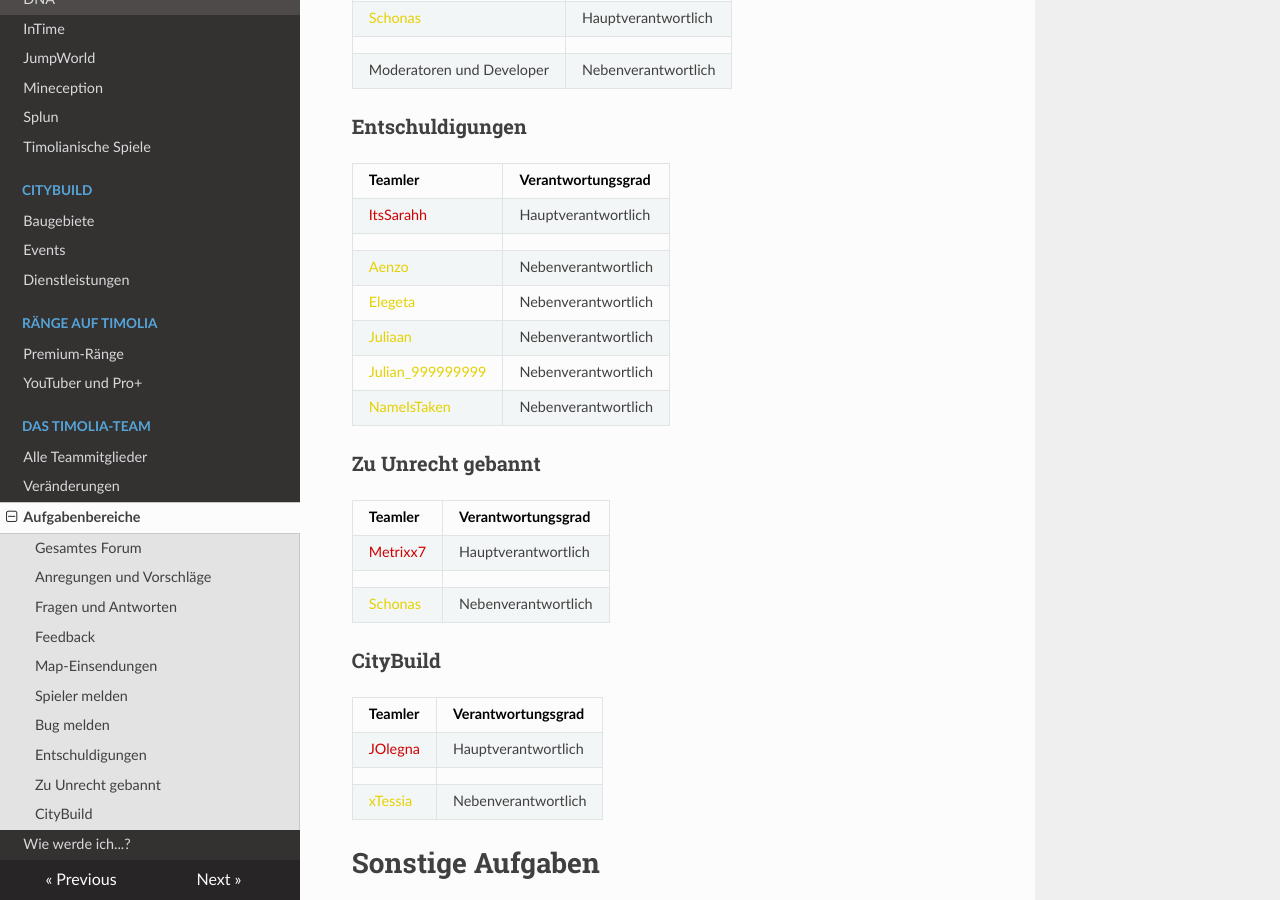
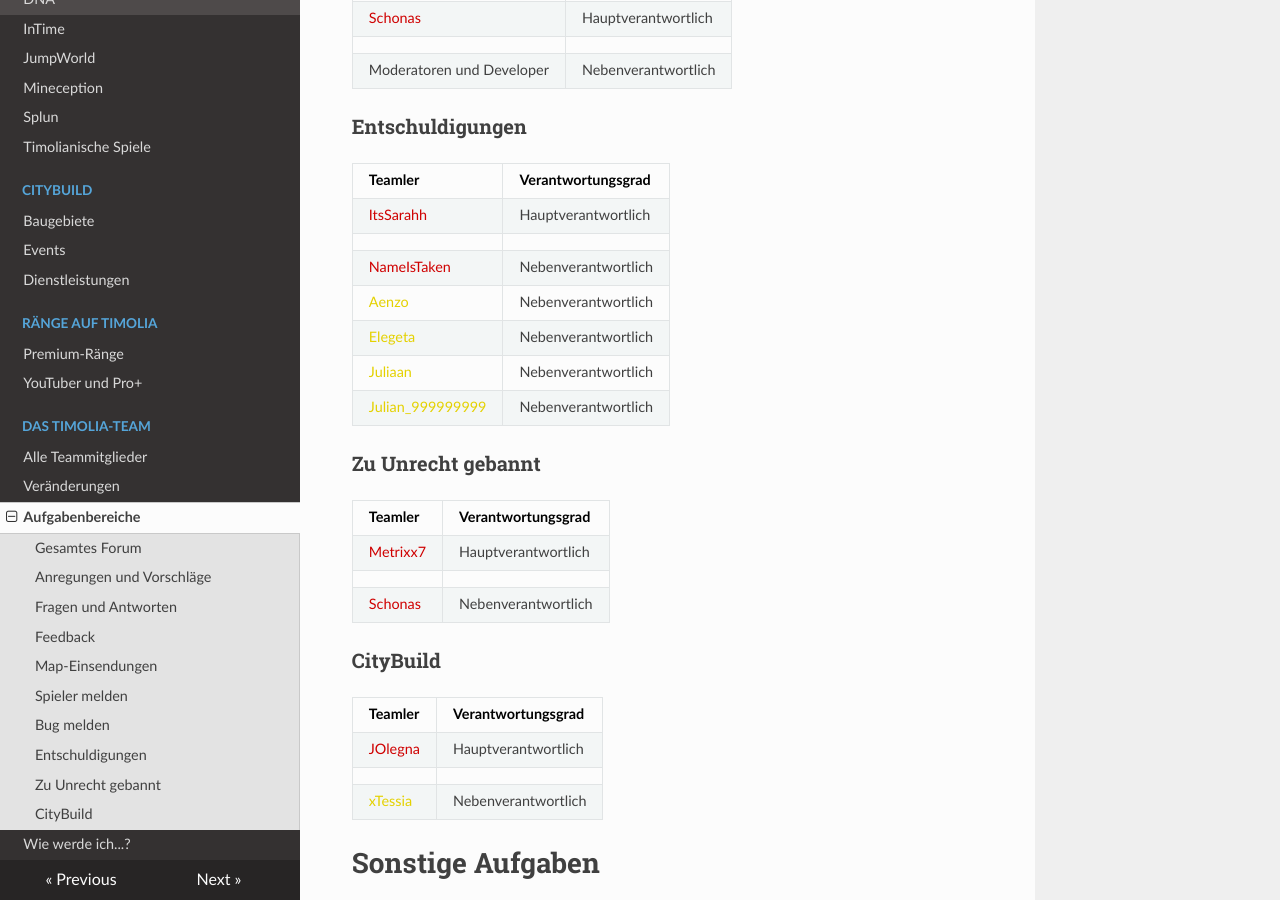
Before and after one commit to TimoliaDE/HowTo, an MkDocs documentation site: the page built from docs/team/responsibilities.md, in a window 1280 px wide and 900 px high, scrolled down 1791 px. Built offline with MkDocs 1.6.1, drawn with Linux system fonts in a browser that asks for light colours; nearby versions of some CDN libraries; old or Windows-style settings are respelled for this version of MkDocs; some of the changed text lies outside the part shown.

Commit message:
Update responsibilities.md

```diff
--- a/docs/team/responsibilities.md
+++ b/docs/team/responsibilities.md
@@ -9,14 +9,14 @@ Die Verantwortlichen für das gesamte Forum kümmern sich sowohl um den Aufbau d
 | ------ | ------ |
 |<span style="color:#CF0101">Milam</span> | Hauptverantwortlich |
 | | |
-|<span style="color:#E4D100">NameIsTaken</span> | Nebenverantwortlich |
+|<span style="color:#CF0101">NameIsTaken</span> | Nebenverantwortlich |
 
 ###<strong>Anregungen und Vorschläge</strong>
 
 | Teamler | Verantwortungsgrad |
 | ------ | ------ |
 |<span style="color:#CF0101">Milam</span> | Hauptverantwortlich |
-|<span style="color:#E4D100">NameIsTaken</span> | Hauptverantwortlich |
+|<span style="color:#CF0101">NameIsTaken</span> | Hauptverantwortlich |
 | | |
 |<span style="color:#E4D100">Julian_999999999</span> | Nebenverantwortlich |
 
@@ -42,7 +42,7 @@ Die Verantwortlichen für das gesamte Forum kümmern sich sowohl um den Aufbau d
 ###<strong>Map-Einsendungen</strong>
 | Teamler | Verantwortungsgrad |
 | ------ | ------ |
-|<span style="color:#E4D100">Schonas</span> | Hauptverantwortlich |
+|<span style="color:#CF0101">Schonas</span> | Hauptverantwortlich |
 | | |
 |<span style="color:#CF0101">ItsSarahh</span> | Nebenverantwortlich |
 |<span style="color:#E4D100">felliongi21</span> | Nebenverantwortlich |
@@ -58,7 +58,7 @@ Die Verantwortlichen für das gesamte Forum kümmern sich sowohl um den Aufbau d
 ###<strong>Bug melden</strong>
 | Teamler | Verantwortungsgrad |
 | ------ | ------ |
-|<span style="color:#E4D100">Schonas</span> | Hauptverantwortlich |
+|<span style="color:#CF0101">Schonas</span> | Hauptverantwortlich |
 | | |
 |Moderatoren und Developer| Nebenverantwortlich |
 
@@ -67,18 +67,18 @@ Die Verantwortlichen für das gesamte Forum kümmern sich sowohl um den Aufbau d
 | ------ | ------ |
 |<span style="color:#CF0101">ItsSarahh</span> | Hauptverantwortlich |
 | | |
+|<span style="color:#CF0101">NameIsTaken</span> | Nebenverantwortlich |
 |<span style="color:#E4D100">Aenzo</span> | Nebenverantwortlich |
 |<span style="color:#E4D100">Elegeta</span> | Nebenverantwortlich |
 |<span style="color:#E4D100">Juliaan</span> | Nebenverantwortlich |
 |<span style="color:#E4D100">Julian_999999999</span> | Nebenverantwortlich |
-|<span style="color:#E4D100">NameIsTaken</span> | Nebenverantwortlich |
 
 ###<strong>Zu Unrecht gebannt</strong>
 | Teamler | Verantwortungsgrad |
 | ------ | ------ |
 |<span style="color:#CF0101">Metrixx7</span> | Hauptverantwortlich |
 | | |
-|<span style="color:#E4D100">Schonas</span> | Nebenverantwortlich |
+|<span style="color:#CF0101">Schonas</span> | Nebenverantwortlich |
 
 ###<strong>CityBuild</strong>
 | Teamler | Verantwortungsgrad |
@@ -106,7 +106,7 @@ Bei jeglichen Fehlern in den Diensten von Timolia kümmert sich dieser Teamler d
 
 | Teamler | Verantwortungsgrad |
 | ------ | ------ |
-|<span style="color:#E4D100">Schonas</span> | Hauptverantwortlich |
+|<span style="color:#CF0101">Schonas</span> | Hauptverantwortlich |
 
 ###<strong>Supporterauswahl</strong>
 Wenn es wieder daran geht, neue Supporter in unsere Reihen zu holen, kümmern sich diese Verantwortlichen darum.
@@ -200,10 +200,10 @@ Diese Teamler sind für das Bewerten, Aktualisieren und Kategorisieren von Games
 | | |
 |<span style="color:#CF0101">ItsSarahh</span> | Nebenverantwortlich |
 |<span style="color:#CF0101">Metrixx7</span> | Nebenverantwortlich |
+|<span style="color:#CF0101">Schonas</span> | Nebenverantwortlich |
 |<span style="color:#E4D100">FlorianFida</span> | Nebenverantwortlich |
 |<span style="color:#E4D100">Juliaan</span> | Nebenverantwortlich |
 |<span style="color:#E4D100">medicoo</span> | Nebenverantwortlich |
-|<span style="color:#E4D100">Schonas</span> | Nebenverantwortlich |
 
 ###<strong>YouTuber Events</strong>
 Events, welche von dem Timolia Team für YouTuber veranstaltet werden, werden von diesem Team organisiert.
@@ -226,4 +226,4 @@ Wenn sich ein YouTuber für einen Rang auf Timolia interessiert, werden die Anfr
 | | |
 |<span style="color:#CF0101">ItsSarahh</span> | Nebenverantwortlich |
 |<span style="color:#CF0101">Milam</span> | Nebenverantwortlich |
-|<span style="color:#E4D100">Schonas</span> | Nebenverantwortlich |
+|<span style="color:#CF0101">Schonas</span> | Nebenverantwortlich |
```
